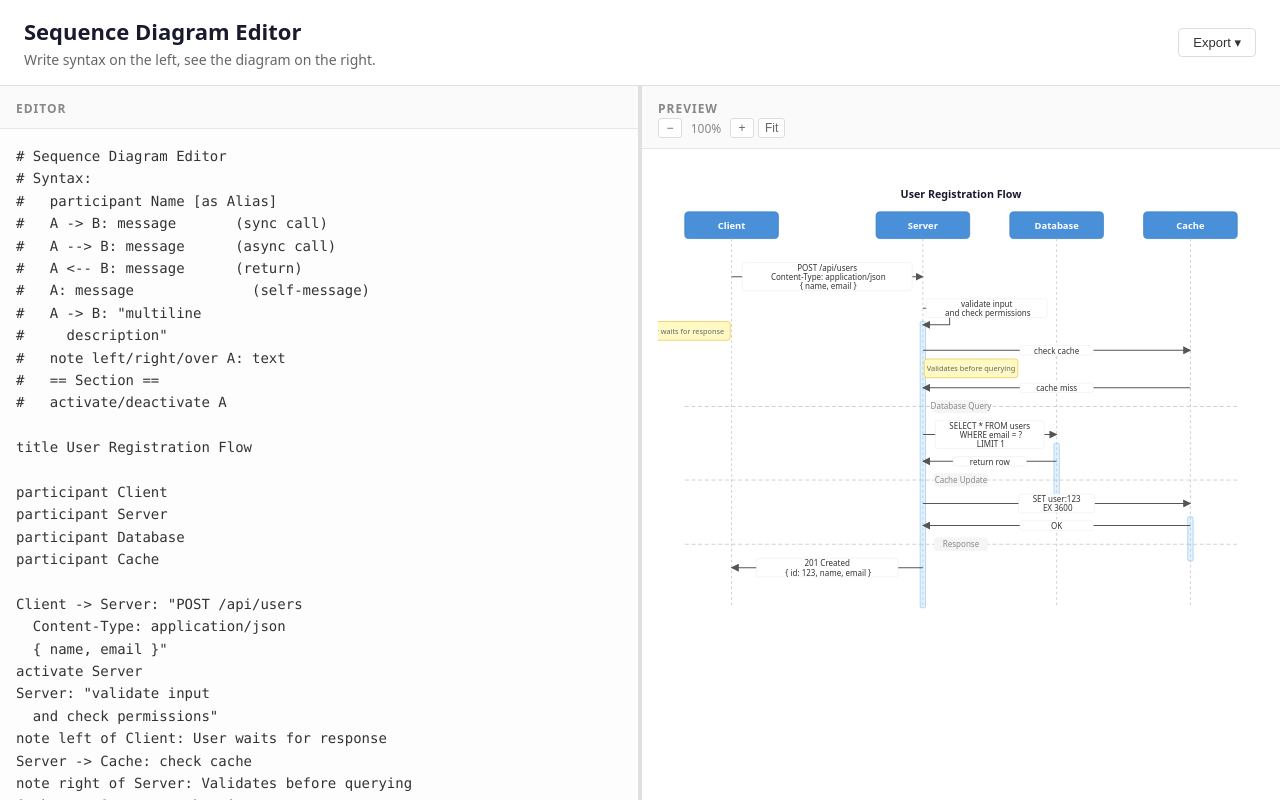
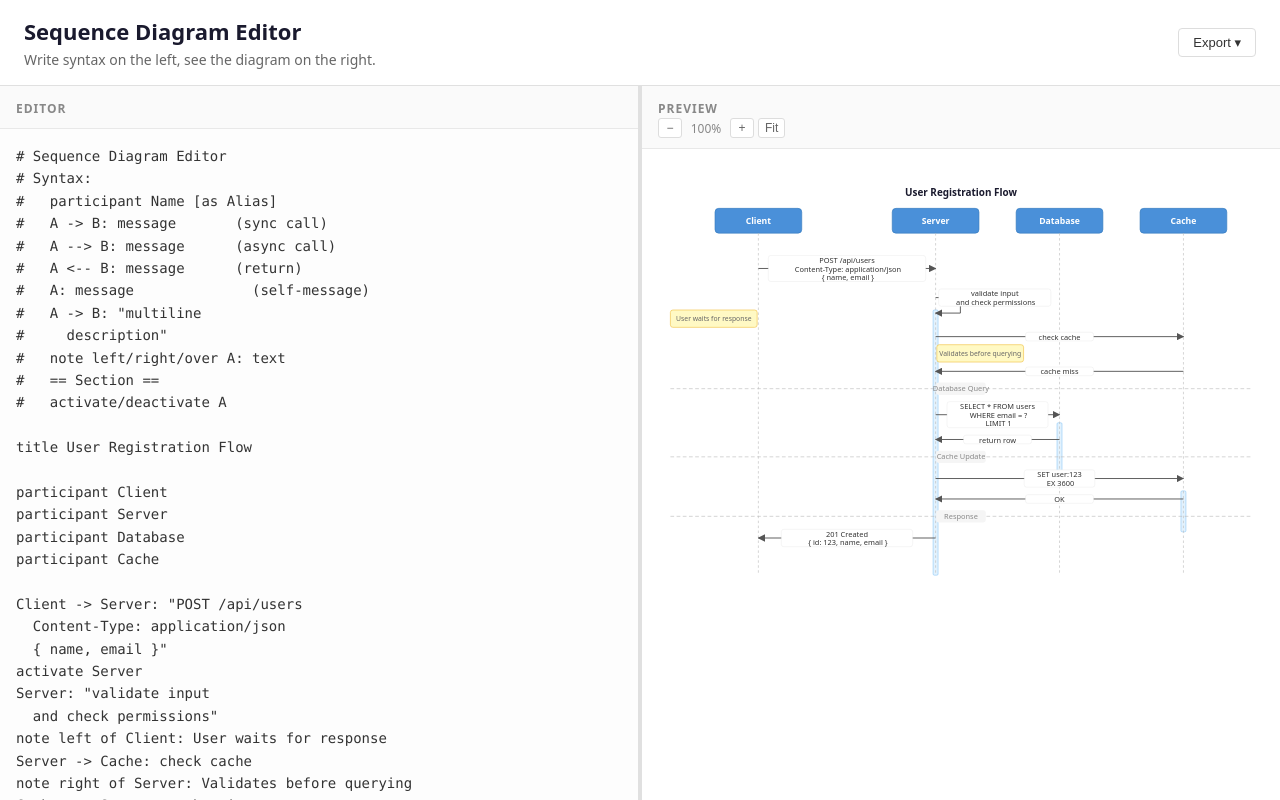
Before and after one commit to chimin/lukis, a React (Vite) app: page / in a window 1280 px wide. Built offline with nearby package versions, Linux system fonts and the light colour scheme.

Commit message:
Fix note is cropped when it's at the left most

```diff
--- a/src/SequenceDiagram.tsx
+++ b/src/SequenceDiagram.tsx
@@ -39,6 +39,7 @@ function getBoxHeight(label: string): number {
 const NOTE_WIDTH = 140;
 const NOTE_HEIGHT = 28;
 const NOTE_PAD_Y = 2;
+const MARGIN = 20;
 
 interface RenderItem {
   lineIndex: number;
@@ -99,7 +100,19 @@ export function SequenceDiagram({ data, onSelect, svgRef }: SequenceDiagramProps
     bx += PARTICIPANT_WIDTH + (gaps[i] ?? BASE_GAP);
   }
 
-  const diagramWidth = participantBoxX[participantBoxX.length - 1] + PARTICIPANT_WIDTH + 40;
+  let diagramWidth = participantBoxX[participantBoxX.length - 1] + PARTICIPANT_WIDTH + 40;
+  let minX = 0;
+  for (const note of notes) {
+    const pIdx = getParticipantIdx(note.participant);
+    const pCenterX = pIdx >= 0 ? participantX[pIdx] : diagramWidth / 2;
+    if (note.position === 'left') {
+      minX = Math.min(minX, pCenterX - NOTE_WIDTH - NOTE_PAD_Y);
+    } else if (note.position === 'right') {
+      diagramWidth = Math.max(diagramWidth, pCenterX + NOTE_PAD_Y + NOTE_WIDTH);
+    }
+  }
+  const viewBoxX = minX - MARGIN;
+  const viewBoxWidth = diagramWidth - minX + MARGIN * 2;
 
   const renderItems: RenderItem[] = [];
   let msgIdx = 0;
@@ -214,7 +227,7 @@ export function SequenceDiagram({ data, onSelect, svgRef }: SequenceDiagramProps
       ref={svgRef}
       width="100%"
       height="100%"
-      viewBox={`0 0 ${diagramWidth} ${diagramHeight}`}
+      viewBox={`${viewBoxX} 0 ${viewBoxWidth} ${diagramHeight}`}
       style={{ fontFamily: 'system-ui, sans-serif' }}
     >
       <defs>
@@ -247,7 +260,7 @@ export function SequenceDiagram({ data, onSelect, svgRef }: SequenceDiagramProps
 
       {title && (
         <text
-          x={diagramWidth / 2}
+          x={(minX + diagramWidth) / 2}
           y={PADDING_TOP + 20}
           textAnchor="middle"
           fill="#1a1a2e"
@@ -339,9 +352,9 @@ export function SequenceDiagram({ data, onSelect, svgRef }: SequenceDiagramProps
         const { y: divY } = dividerPositions[i];
         return (
           <g key={`divider-${i}`} onClick={() => onSelect('divider', divider.label)} style={{ cursor: 'pointer' }}>
-            <line x1={40} y1={divY} x2={diagramWidth - 40} y2={divY} stroke="#bbb" strokeWidth={1} strokeDasharray="6 4" />
-            <rect x={diagramWidth / 2 - 40} y={divY - 10} width={80} height={20} rx={4} fill="#f5f5f5" />
-            <text x={diagramWidth / 2} y={divY + 4} textAnchor="middle" fill="#888" fontSize={12}>
+            <line x1={minX} y1={divY} x2={diagramWidth} y2={divY} stroke="#bbb" strokeWidth={1} strokeDasharray="6 4" />
+            <rect x={(minX + diagramWidth) / 2 - 40} y={divY - 10} width={80} height={20} rx={4} fill="#f5f5f5" />
+            <text x={(minX + diagramWidth) / 2} y={divY + 4} textAnchor="middle" fill="#888" fontSize={12}>
               {divider.label}
             </text>
           </g>
```
